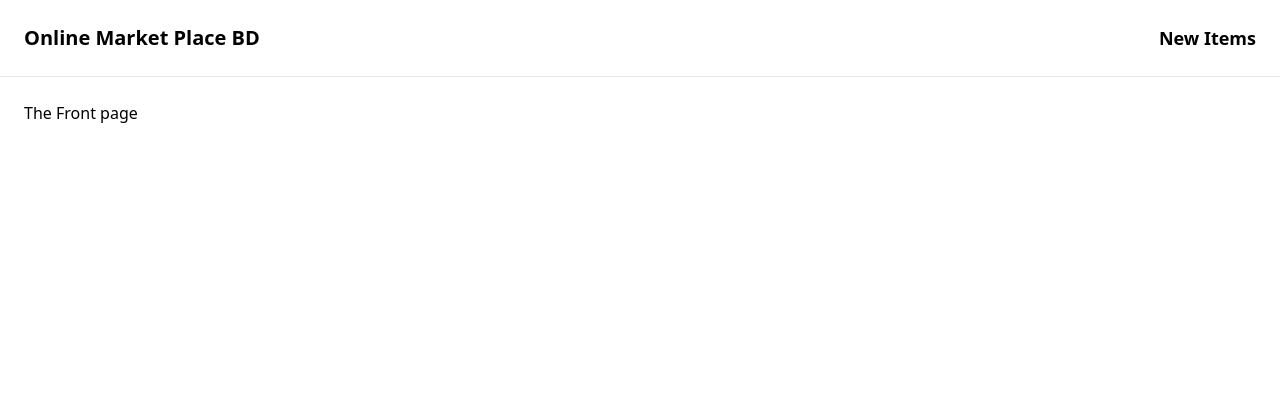
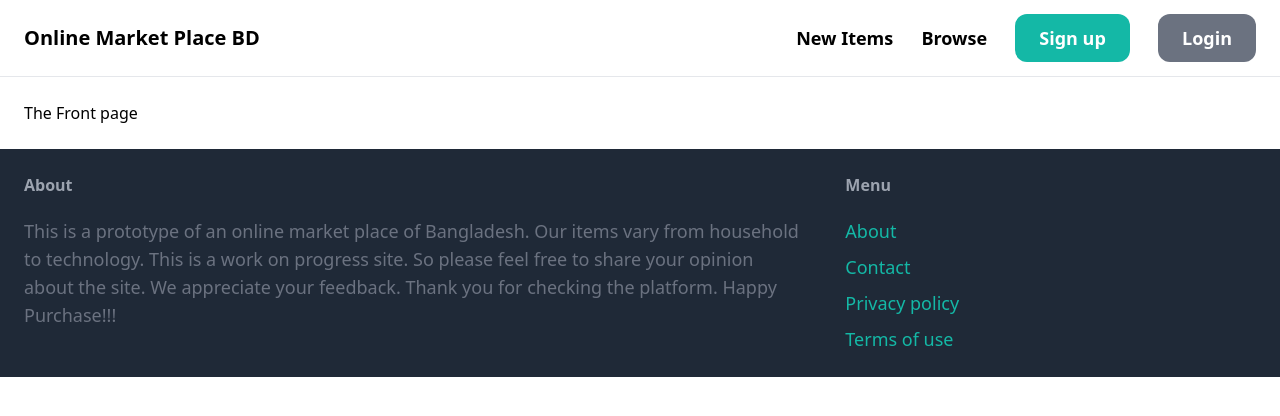
Before and after one commit to Mubassir1820/ompBD, a Django app: page / in a window 1280 px wide. Shown: the top 416 px of the page. Run offline with Django 4.2, Linux system fonts and the light colour scheme; some libraries are stand-ins or nearby versions.

Commit message:
Design of base.html page and configure contact section

```diff
--- a/ompbd/core/templates/core/base.html
+++ b/ompbd/core/templates/core/base.html
@@ -13,8 +13,31 @@
 
         <div class="space-x-6">
           <a href="#" class="text-lg font-semibold hover:text-gray-500">New Items</a>
+          <a href="#" class="text-lg font-semibold hover:text-gray-500">Browse</a>
+
+          <a href="#" class="px-6 py-3 text-lg font-semibold bg-teal-500 text-white rounded-xl hover:bg-teal-700">Sign up</a>
+          <a href="#" class="px-6 py-3 text-lg font-semibold bg-gray-500 text-white rounded-xl hover:bg-gray-700">Login</a>
         </div>
     </nav>
     <div class="px-6 py-6">{% block content %} {% endblock %}</div>
+
+    <footer class="py-6 px-6 flex justify-between bg-gray-800">
+      <div class="w-2/3 pr-10">
+        <h3 class="mb-5 font-semibold text-gray-400">About</h3>
+
+        <p class="text-lg text-gray-500">This is a prototype of an online market place of Bangladesh. Our items vary from household to technology. This is a work on progress site. So please feel free to share your opinion about the site. We appreciate your feedback. Thank you for checking the platform. Happy Purchase!!!</p>
+      </div>
+
+      <div class="w-1/3">
+        <h3 class="mb-5 font-semibold text-gray-400">Menu</h3>
+
+        <ul class="space-y-2">
+          <li><a href="#" class="text-lg text-teal-500 hover:text-teal-700">About</a></li>
+          <li><a href="{% url 'contact' %}" class="text-lg text-teal-500 hover:text-teal-700">Contact</a></li>
+          <li><a href="#" class="text-lg text-teal-500 hover:text-teal-700">Privacy policy</a></li>
+          <li><a href="#" class="text-lg text-teal-500 hover:text-teal-700">Terms of use</a></li>
+        </ul>
+      </div>
+    </footer>
   </body>
 </html>
```
